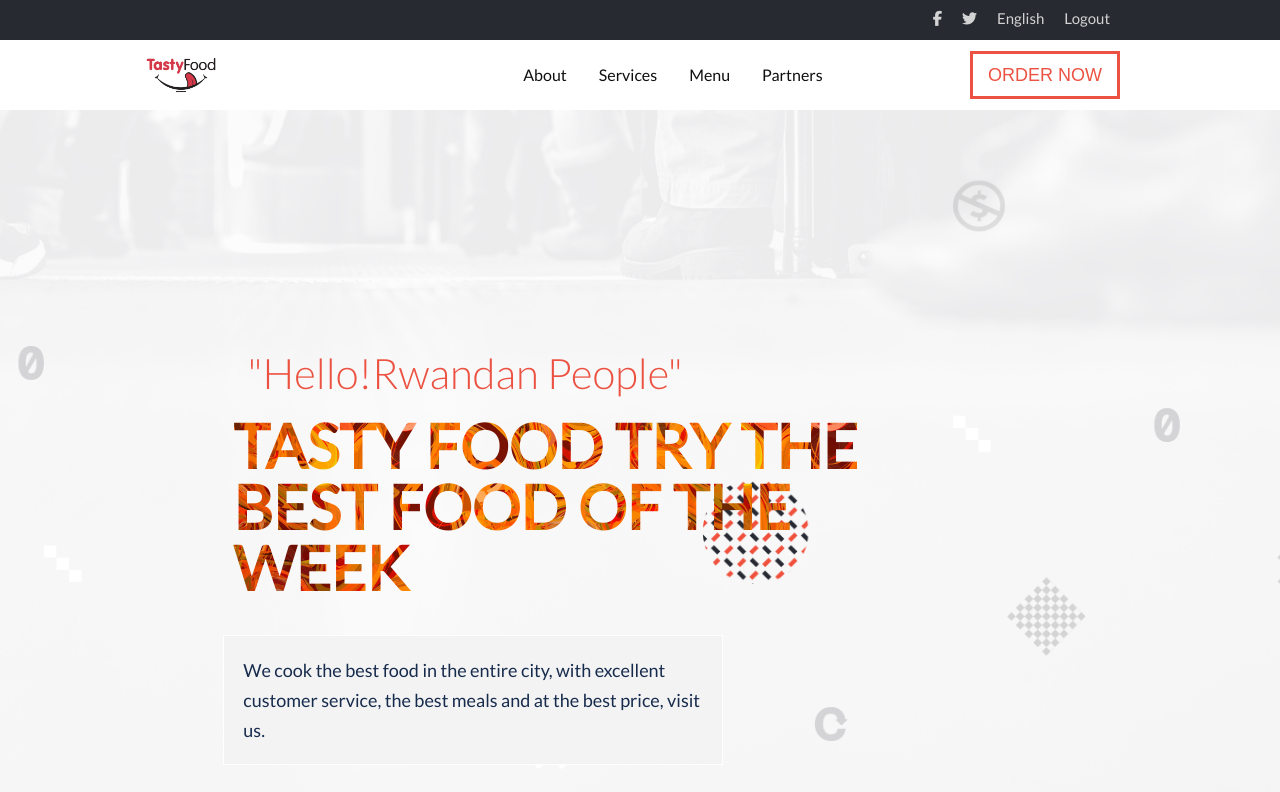
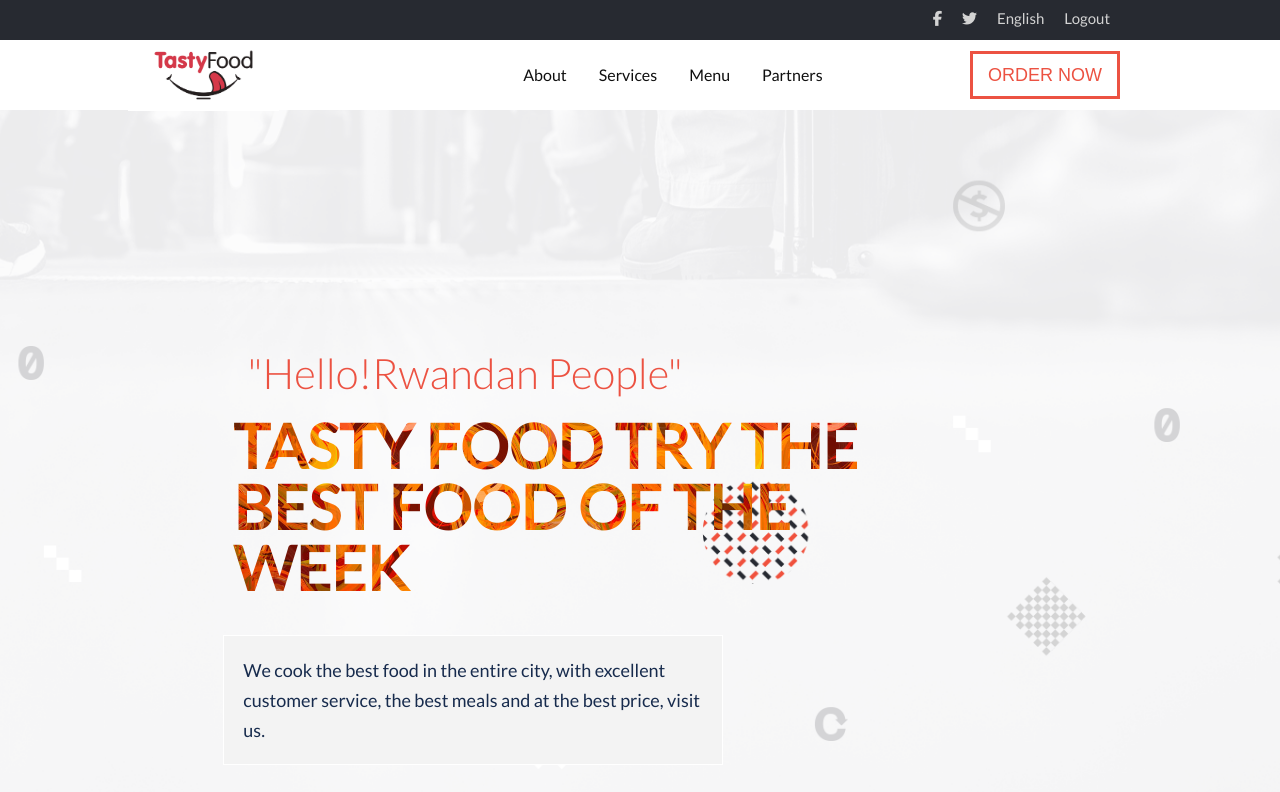
Before and after one commit to omarbabou/taste-food-capstone, a website: page index.html in a window 1280 px wide. Shown: the top 792 px of the page. Drawn offline with Linux system fonts and the light colour scheme.

Commit message:
Update readme.md file

```diff
--- a/css/desktop.css
+++ b/css/desktop.css
@@ -101,8 +101,8 @@
   }
 
   #logo img {
-    width: 106px;
-    height: 70px;
+    width: 151px;
+    height: 71px;
     object-fit: cover;
   }
 
```
Also changed, not shown: README.md, graphics/tmobile.png (added), 1 other file.
